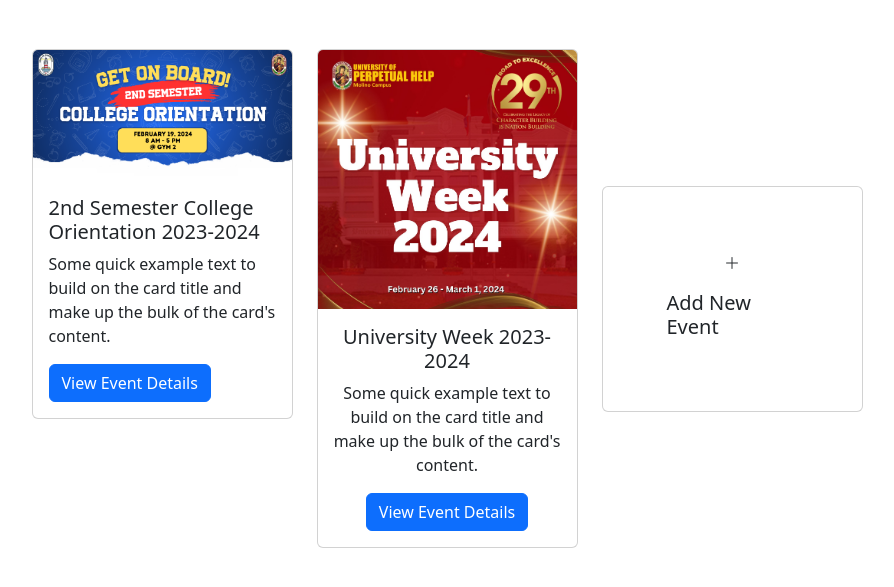
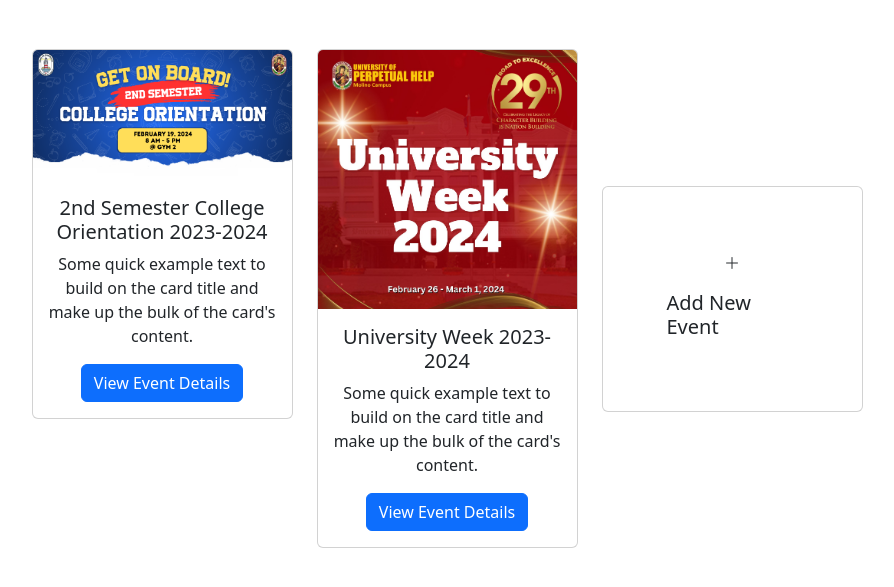
Before and after one commit to MACantara/TRACKIT, a Flask app: page /events-overview in a window 1280 px wide. Shown: the part 159-746 px from the top of the page, without its empty margins (193-1087 px from the left). Run offline with Flask 3, Linux system fonts and the light colour scheme; some libraries are stand-ins or nearby versions.

Commit message:
Update card styling in events overview

```diff
--- a/templates/events-overview.html
+++ b/templates/events-overview.html
@@ -12,7 +12,7 @@
     </div>
     <div class="row g-4 justify-content-center">
         <div class="col-3">
-            <div class="card">
+            <div class="card text-center">
                 <img src="{{ url_for('static', filename='img/Poster-2nd-Semester-College-Orientation-SY-2023-2024.png')}}" class="card-img-top" alt="Card image">
                 <div class="card-body">
                     <h5 class="card-title">2nd Semester College Orientation 2023-2024</h5>
```
